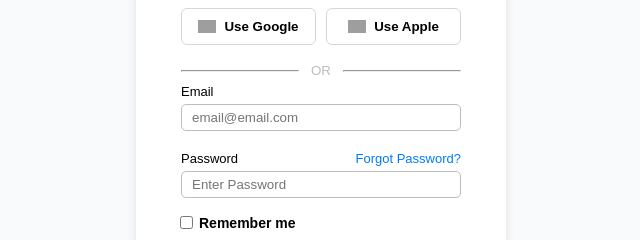
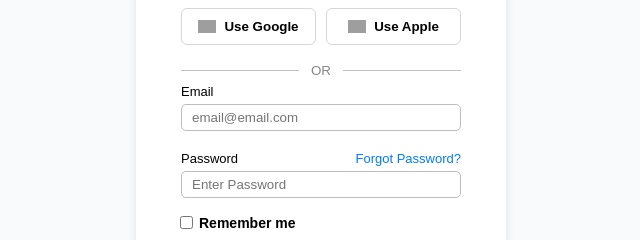
Before and after one commit to GadzDep/Latihan-4, a plain HTML site: page index.html in a window 1280 px wide. Shown: the part 287-527 px from the top of the page, 319-959 px from the left. Drawn offline with Linux system fonts and the light colour scheme; grey boxes are pictures that could not be loaded; a web font is replaced by a local one.

Commit message:
Rev-Login

```diff
--- a/style.css
+++ b/style.css
@@ -24,6 +24,12 @@ input {
 button {
     border: none;
     cursor: pointer;
+}
+
+hr {
+    height: 0.3px;
+    background-color: rgb(192, 192, 192);
+    border: none;
 }
 
 .kotak {
@@ -86,7 +92,7 @@ button {
     height: 1px;
     margin-bottom: 20px;
     font-size: 10pt;
-    color: rgb(189, 189, 189);
+    color: rgb(135, 135, 135);
 }
 .or hr{
     flex-grow: 1;
```
